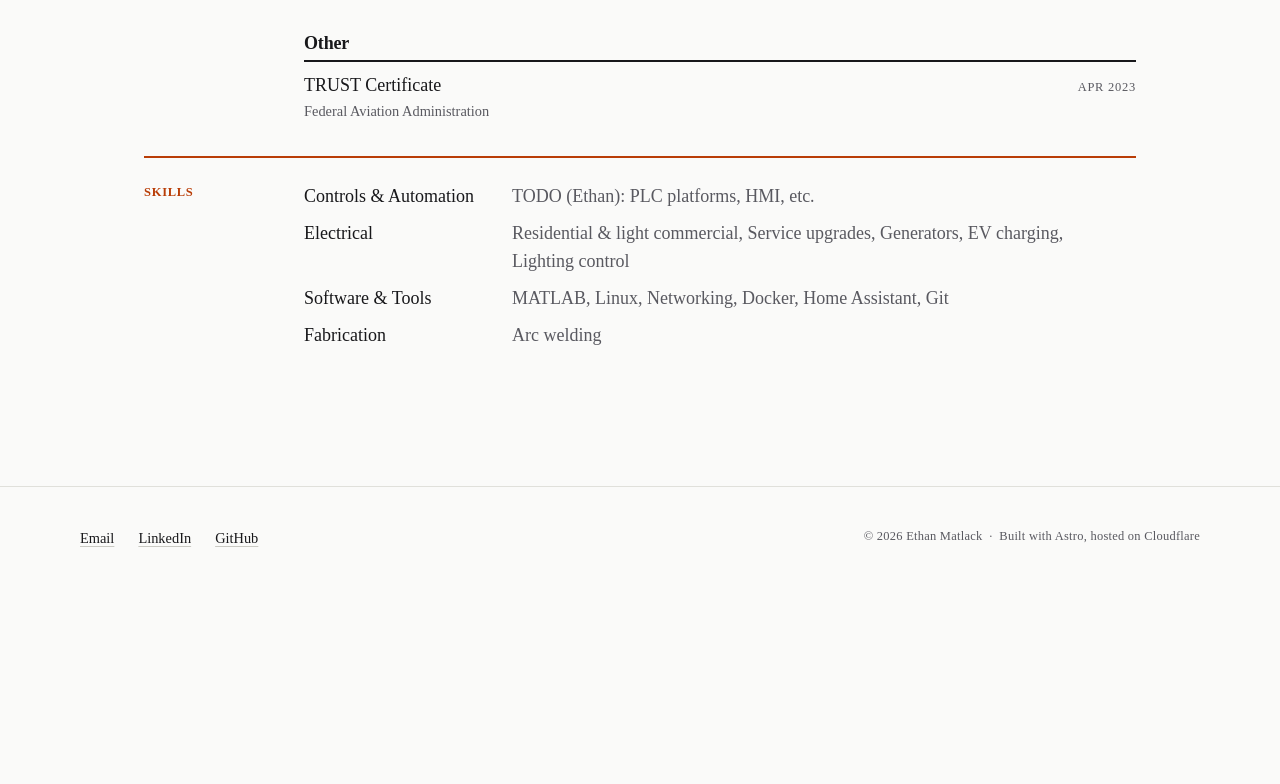
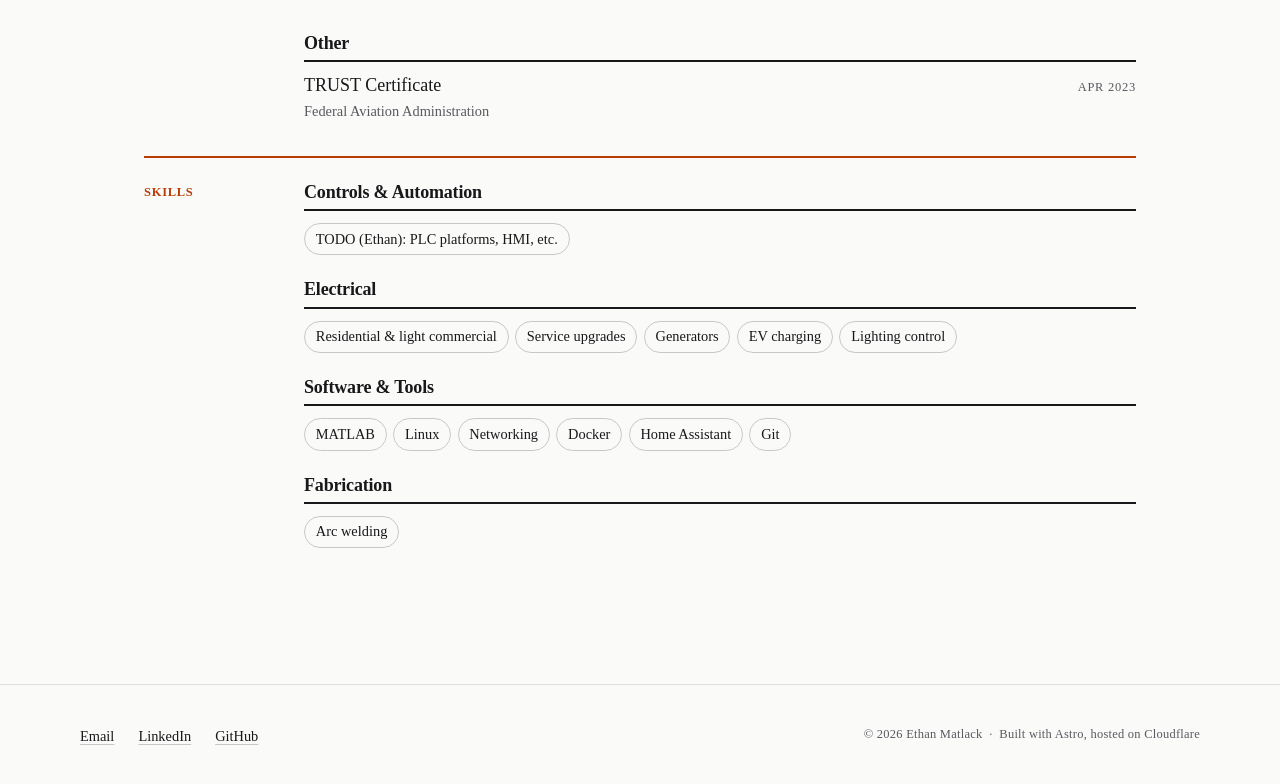
Before and after one commit to Ethan-Matlack/personal-website, an Astro site: page /resume in a window 1280 px wide. Shown: the part 2543-3327 px from the top of the page. Before the commit the page ends 3131 px from the top, so only its background shows below. Built offline with nearby package versions, Linux system fonts and the light colour scheme; Astro itself is replaced by a stand-in of ours.

Commit message:
Change resume skills to displays as pills (with headers that match the certificiations section)

```diff
--- a/src/pages/resume.astro
+++ b/src/pages/resume.astro
@@ -138,14 +138,18 @@ const display = (u: string) => u.replace(/^https?:\/\/(www\.)?/, '').replace(/\/
         Skills
       </h2>
       <div class="content">
-        <dl class="skills">
+        <div class="skills">
           {skills.map((s) => (
-            <div>
-              <dt>{s.group}</dt>
-              <dd>{s.items.join(', ')}</dd>
+            <div class="skill-group">
+              <h3 class="group-head">{s.group}</h3>
+              <ul class="chips skill-chips" role="list">
+                {s.items.map((item) => (
+                  <li>{item}</li>
+                ))}
+              </ul>
             </div>
           ))}
-        </dl>
+        </div>
       </div>
     </section>
   </article>
@@ -274,25 +278,25 @@ const display = (u: string) => u.replace(/^https?:\/\/(www\.)?/, '').replace(/\/
     border-top: 0;
     padding-top: 0.15rem;
   }
-  .skills > div {
-    display: grid;
-    grid-template-columns: minmax(0, 12rem) 1fr;
-    gap: var(--space-s);
+  /* Group heads match the certification groups (CertificationGroups.astro). */
+  .skill-group + .skill-group {
+    margin-top: var(--space-m);
   }
-  @media (max-width: 40rem) {
-    .skills > div {
-      grid-template-columns: 1fr;
-      gap: 0;
-    }
+  .group-head {
+    padding-bottom: 0.45rem;
+    margin-bottom: var(--space-xs);
+    border-bottom: 2px solid var(--text);
+    font-size: var(--step-0);
+    font-weight: 600;
+    letter-spacing: -0.01em;
   }
-  .skills > div + div {
-    margin-top: 0.5rem;
-  }
-  .skills dt {
-    font-weight: 500;
-  }
-  .skills dd {
-    color: var(--muted);
+  .skill-chips li {
+    font-family: var(--font-body);
+    font-size: var(--step--1);
+    letter-spacing: 0;
+    color: var(--text);
+    border-color: var(--rule-strong);
+    padding: 0.25em 0.75em;
   }
 
   .print-only {
--- a/src/styles/print.css
+++ b/src/styles/print.css
@@ -98,12 +98,37 @@ a {
   margin-top: 5pt !important;
   gap: 1pt !important;
 }
-.resume .skills > div {
+/* Skills print as a compact "Group  item, item, item" list instead of pills. */
+.resume .skill-group {
+  display: grid !important;
   grid-template-columns: 1.6in 1fr !important;
   gap: 8pt !important;
 }
-.resume .skills > div + div {
+.resume .skill-group + .skill-group {
   margin-top: 2pt !important;
+}
+.resume .skill-group .group-head {
+  border: 0 !important;
+  padding: 0 !important;
+  margin: 0 !important;
+  font-size: 10pt !important;
+  font-weight: 500 !important;
+}
+.resume .skill-chips {
+  display: block !important;
+  padding: 0 !important;
+  color: #333 !important;
+}
+.resume .skill-chips li {
+  display: inline !important;
+  border: 0 !important;
+  padding: 0 !important;
+  font-size: 10pt !important;
+  color: #333 !important;
+  white-space: normal !important;
+}
+.resume .skill-chips li:not(:last-child)::after {
+  content: ', ';
 }
 .resume .label {
   color: #000 !important;
@@ -133,3 +158,15 @@ a {
   border-top: 0 !important;
   padding-top: 0 !important;
 }
+/* Skills may split across pages between groups (never inside one). */
+.resume .block:has(.skills) {
+  break-inside: auto !important;
+}
+.resume .skill-group {
+  break-inside: avoid;
+  grid-template-columns: 1.3in 1fr !important;
+}
+.resume .skill-group .group-head,
+.resume .skill-chips li {
+  font-size: 9pt !important;
+}
```
